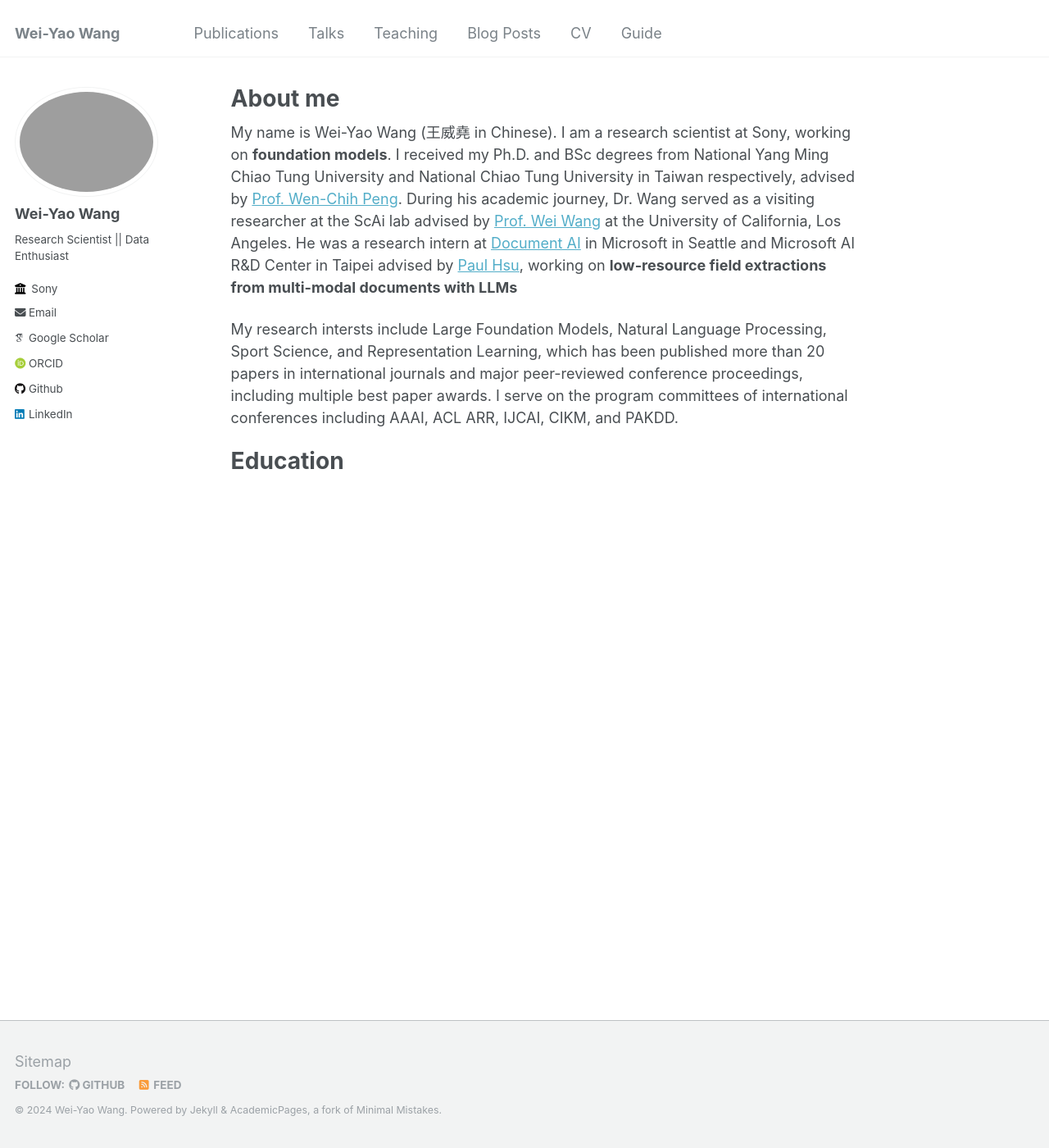
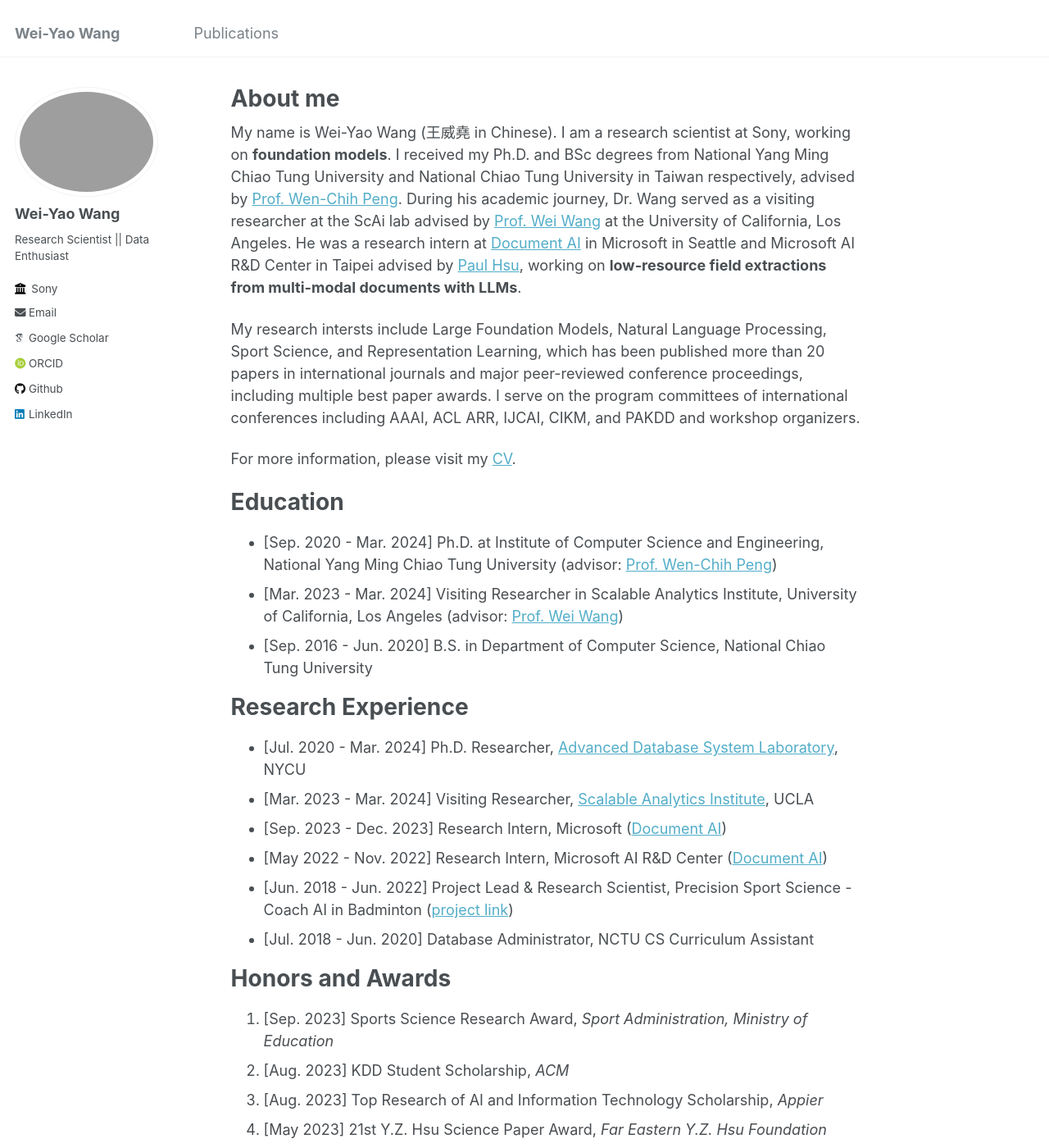
Before and after one commit to wywyWang/wywyWang.github.io, a Jekyll site: the page built from _pages/about.md, in a window 1280 px wide and 1400 px high. Shown: the whole window at 82% size. Built offline with Jekyll 4.4.1, drawn with Linux system fonts in a browser that asks for light colours; some web fonts are replaced; some of the changed text lies outside the part shown.

Commit message:
finish about

```diff
--- a/_config.yml
+++ b/_config.yml
@@ -200,17 +200,8 @@ kramdown:
 
 # Collections
 collections:
-  teaching:
-    output: false
-    permalink: /:collection/:path/
   publications:
     output: true
-    permalink: /:collection/:path/
-  portfolio:
-    output: false
-    permalink: /:collection/:path/
-  talks:
-    output: false
     permalink: /:collection/:path/
 
 
@@ -234,15 +225,15 @@ defaults:
     values:
       layout: single
       author_profile: true
-  # _teaching
-  - scope:
-      path: ""
-      type: teaching
-    values:
-      layout: single
-      author_profile: true
-      share: true
-      comments: true
+  # # _teaching
+  # - scope:
+  #     path: ""
+  #     type: teaching
+  #   values:
+  #     layout: single
+  #     author_profile: true
+  #     share: true
+  #     comments: true
   # _publications
   - scope:
       path: ""
@@ -252,23 +243,14 @@ defaults:
       author_profile: true
       share: true
       comments: true
-  # _portfolio
-  - scope:
-      path: ""
-      type: portfolio
-    values:
-      layout: single
-      author_profile: true
-      share: true
-      comment: true
-  # _talks
-  - scope:
-      path: ""
-      type: talks
-    values:
-      layout: talk
-      author_profile: true
-      share: true
+  # # _talks
+  # - scope:
+  #     path: ""
+  #     type: talks
+  #   values:
+  #     layout: talk
+  #     author_profile: true
+  #     share: true
 
 
 # Sass/SCSS
--- a/_pages/about.md
+++ b/_pages/about.md
@@ -7,9 +7,53 @@ redirect_from:
   - /about.html
 ---
 
-My name is Wei-Yao Wang (王威堯 in Chinese). I am a research scientist at Sony, working on **foundation models**. I received my Ph.D. and BSc degrees from National Yang Ming Chiao Tung University and National Chiao Tung University in Taiwan respectively, advised by [Prof. Wen-Chih Peng](https://sites.google.com/site/wcpeng/wcpeng). During his academic journey, Dr. Wang served as a visiting researcher at the ScAi lab advised by [Prof. Wei Wang](https://web.cs.ucla.edu/~weiwang/) at the University of California, Los Angeles. He was a research intern at [Document AI](https://www.microsoft.com/en-us/research/project/document-ai/overview/) in Microsoft in Seattle and Microsoft AI R&D Center in Taipei advised by [Paul Hsu](https://www.microsoft.com/en-us/research/people/paulhsu/), working on **low-resource field extractions from multi-modal documents with LLMs**
+My name is Wei-Yao Wang (王威堯 in Chinese). I am a research scientist at Sony, working on **foundation models**. I received my Ph.D. and BSc degrees from National Yang Ming Chiao Tung University and National Chiao Tung University in Taiwan respectively, advised by [Prof. Wen-Chih Peng](https://sites.google.com/site/wcpeng/wcpeng). During his academic journey, Dr. Wang served as a visiting researcher at the ScAi lab advised by [Prof. Wei Wang](https://web.cs.ucla.edu/~weiwang/) at the University of California, Los Angeles. He was a research intern at [Document AI](https://www.microsoft.com/en-us/research/project/document-ai/overview/) in Microsoft in Seattle and Microsoft AI R&D Center in Taipei advised by [Paul Hsu](https://www.microsoft.com/en-us/research/people/paulhsu/), working on **low-resource field extractions from multi-modal documents with LLMs**.
 
-My research intersts include Large Foundation Models, Natural Language Processing, Sport Science, and Representation Learning, which has been published more than 20 papers in international journals and major peer-reviewed conference proceedings, including multiple best paper awards. I serve on the program committees of international conferences including AAAI, ACL ARR, IJCAI, CIKM, and PAKDD.
+My research intersts include Large Foundation Models, Natural Language Processing, Sport Science, and Representation Learning, which has been published more than 20 papers in international journals and major peer-reviewed conference proceedings, including multiple best paper awards. I serve on the program committees of international conferences including AAAI, ACL ARR, IJCAI, CIKM, and PAKDD and workshop organizers.
+
+For more information, please visit my [CV](https://drive.google.com/file/d/1YWwWkMy9zy4jGmm8Jni4zRh-iomogupX/view?usp=drive_link).
 
 Education
 ======
+- [Sep. 2020 - Mar. 2024] Ph.D. at Institute of Computer Science and Engineering, National Yang Ming Chiao Tung University (advisor: [Prof. Wen-Chih Peng](https://sites.google.com/site/wcpeng/wcpeng))
+- [Mar. 2023 - Mar. 2024] Visiting Researcher in Scalable Analytics Institute, University of California, Los Angeles (advisor: [Prof. Wei Wang](https://web.cs.ucla.edu/~weiwang/))
+- [Sep. 2016 - Jun. 2020] B.S. in Department of Computer Science, National Chiao Tung University
+
+Research Experience
+======
+- [Jul. 2020 - Mar. 2024] Ph.D. Researcher, [Advanced Database System Laboratory](https://lab-adsl-website.vercel.app/), NYCU
+- [Mar. 2023 - Mar. 2024] Visiting Researcher, [Scalable Analytics Institute](https://scai.cs.ucla.edu/), UCLA
+- [Sep. 2023 - Dec. 2023] Research Intern, Microsoft ([Document AI](https://www.microsoft.com/en-us/research/project/document-ai/overview/))
+- [May 2022 - Nov. 2022] Research Intern, Microsoft AI R&D Center ([Document AI](https://www.microsoft.com/en-us/research/project/document-ai/overview/))
+- [Jun. 2018 - Jun. 2022] Project Lead & Research Scientist, Precision Sport Science - Coach AI in Badminton ([project link](https://github.com/wywyWang/CoachAI-Projects))
+- [Jul. 2018 - Jun. 2020] Database Administrator, NCTU CS Curriculum Assistant
+
+Honors and Awards
+======
+1. [Sep. 2023] Sports Science Research Award, *Sport Administration, Ministry of Education*
+2. [Aug. 2023] KDD Student Scholarship, *ACM*
+3. [Aug. 2023] Top Research of AI and Information Technology Scholarship, *Appier*
+4. [May 2023] 21st Y.Z. Hsu Science Paper Award, *Far Eastern Y.Z. Hsu Foundation*
+5. [Feb. 2023] AAAI Student Scholarship, *AAAI*
+6. [Jan. 2023] Google Conference Scholarships, *Google*
+7. [Jan. 2023] AAAI Student Scholarships, *AAAI*
+8. [Mar. 2022] Google Conference Scholarships, *Google*
+9. [Feb. 2022] Best Paper Award, *AAAI DeFactify Workshop*
+10. [Feb. 2022] AAAI Student Scholarships, *AAAI*
+11. [Jan. 2022] Top Research of AI and Information Technology Scholarship, *Appier*
+12. [Aug. 2019] The Yin Zhi Tong Memorial Scholarship, *National Yang Ming Chiao Tung University*
+13. [Jul. 2019] College Student Research Scholarship, *Ministry of Science and Technology*
+
+Academic Services
+======
+**Conference Program Committee**
+
+AAAI (22-now), IJCAI (23-now), ACL ARR (22-now), ISACE (23-now), LT-EDI-ACL 2022 @ ACL'22
+
+**Organizer**
+
+ITPSS @ IJCAI’23-24, CoachAI Challenge @ IJCAI’23, SocialNLP 2022 @ WWW'22 and NAACL'22
+
+**Student Volunteer**
+
+IJCAI'23, KDD'23
```
Also changed, not shown: _data/navigation.yml (+10 -10 lines).
